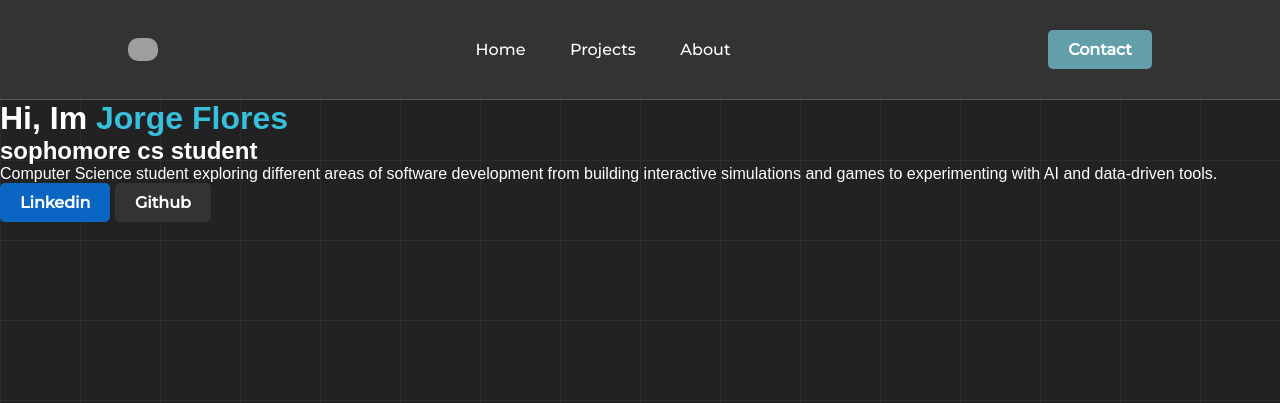
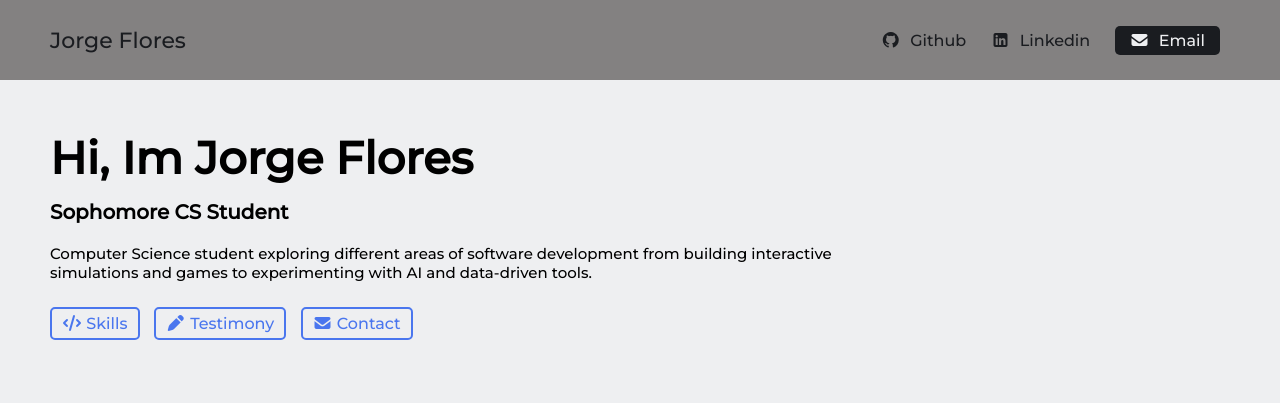
Before and after one commit to JorgeF123/portfolio, a plain HTML site: page index.html in a window 1280 px wide. Drawn offline with Linux system fonts and the light colour scheme; grey boxes are pictures that could not be loaded.

Commit message:
Updated portfolio layout after tutorial

```diff
--- a/index.html
+++ b/index.html
@@ -1,46 +1,103 @@
 <!DOCTYPE html>
-
+<html lang="en">
 <head>
     <meta charset="UTF-8">
-    <meta name="viewpoint" content="width=device-width, initial-scale = 1.0">
-    <title>Document</title>
+    <meta http-equiv="X-UA-Compatible" content="IE=edge">
+    <meta name="viewport" content="width=device-width, initial-scale=1.0">
+
+    <!-- Google Fonts -->
+    <link rel="preconnect" href="https://fonts.googleapis.com">
+    <link rel="preconnect" href="https://fonts.gstatic.com" crossorigin>
+    <link href="https://fonts.googleapis.com/css2?family=Montserrat:wght@500&display=swap" rel="stylesheet">
+
+    <!-- Font Awesome -->
+    <link
+        rel="stylesheet"
+        href="https://cdnjs.cloudflare.com/ajax/libs/font-awesome/7.0.1/css/all.min.css"
+        integrity="sha512-2SwdPD6INVrV/lHTZbO2nodKhrnDdJK9/kg2XD1r9uGqPo1cUbujc+IYdlYdEErWNu69gVcYgdxlmVmzTWnetw=="
+        crossorigin="anonymous" referrerpolicy="no-referrer"
+    />
+
+    <!-- CSS -->
     <link rel="stylesheet" href="style.css">
+
+    <title>Portfolio | Jorge Flores</title>
 </head>
 
+<body>
+     <!-- navbar -->
+    <header>
+        <nav>
+            <div class="left">
+                <a href="/">Jorge Flores</a>
+            </div>
+
+            <div class="right">
+                <a href="https://github.com/JorgeF123" target="_blank" rel="noopener noreferrer">
+                    <i class="fa-brands fa-github"></i>
+                    <span>Github</span>
+                </a>
+
+                <a href="https://linkedin.com/in/jorge-flores-53432334b" target="_blank" rel="noopener noreferrer">
+                    <i class="fa-brands fa-square-linkedin"></i>
+                    <span>Linkedin</span>
+                </a>
+
+                <a href="mailto:jorgefloresramirez01@gmail.com">
+                    <i class="fa-solid fa-envelope"></i>
+                    <span>Email</span>
+                </a>
+            </div>
+        </nav>
+    </header>
+
+    <main>
+        <!-- section 1 hero -->
+        <section class="hero-section">
+            <div class="text">
+                <h2>Hi, Im Jorge Flores</h2>
+                <h3>Sophomore CS Student</h3>
+                <p>
+                    Computer Science student exploring different
+                    areas of software development from building
+                    interactive simulations and games to
+                    experimenting with AI and data-driven tools.
+                </p>
+                <div class="links">
+                    <a href="#skills">
+                        <i class="fa-solid fa-code"></i>
+                        <span>Skills</span>
+                    </a>
+
+                    <a href="#testimony">
+                        <i class="fa-solid fa-pen"></i>
+                        <span>Testimony</span>
+                    </a>
+
+                    <a href="#contact">
+                        <i class="fa-solid fa-envelope"></i>
+                        <span>Contact</span>
+                    </a>
 
 
-<body>
-    <header>
-       <img class="logo" src="images/Bullet.png" alt="logo">
-        <nav>
-            <ul class ="nav_links">
-                <li><a href="#">Home</a></li>
-                <li><a href="#">Projects</a></li>
-                <li><a href="#">About</a></li>
-            </ul>
-        </nav>
-         <a
-        href="https://www.linkedin.com/in/jorge-flores-53432334b" class="button Contact"
-        target="_blank">Contact
-        </a>
-    </header>
+                </div>
+            </div>
 
-    <h1>Hi, Im <span class="highlight">Jorge Flores</span></h1>
-    <h2>sophomore cs student</h2>
-    <p> Computer Science student exploring different
-        areas of software development from building interactive simulations
-        and games to experimenting with AI and data-driven tools.</p>
+            <div class="headshot"></div>
+        </section>
 
-    <a
-        href="https://www.linkedin.com/in/jorge-flores-53432334b" class="button Linkedin"
-        target="_blank">Linkedin
-    </a>
 
-    <a
-        href="https://github.com/JorgeF123" class="button Github"
-        target="_blank">Github
-    </a>
+        <!-- section 2 skills -->
+        <section id="skills"> </section>
+
+        <!-- section 3 testimony -->
+        <section id="testimony"> </section>
+
+        <!-- section 4 contact -->
+        <section id="contact"> </section>
+    </main>
 
 
 </body>
+
 </html>
--- a/style.css
+++ b/style.css
@@ -1,102 +1,143 @@
-@import url('https://fonts.googleapis.com/css2?family=Montserrat:wght@500&display=swap');
+:root {
+  --text-color: #1a1c20;
+  --link-color: #4a76ee;
+  --background-color: #eeeff1;
+  --header-color: #838181;
+}
+
 * {
-  box-sizing: border-box;
   margin: 0;
   padding: 0;
+  box-sizing: border-box;
+}
 
+html {
+  scroll-behavior: smooth;
+}
 
+body {
+  font-family: "Montserrat", sans-serif;
+  background-color: var(--background-color);
 }
+
+a {
+  color: var(--link-color);
+  text-decoration: none;
+}
+
 header {
+  background-color: var(--header-color);
+}
+/* NAVBAR */
+
+nav {
   display: flex;
   justify-content: space-between;
   align-items: center;
-  padding: 30px 10%;
-  background-color: #333;
-  border-bottom: 1px solid rgba(255,255,255,0.2);
+
+  padding: 0 50px;
+  height: 80px;
+}
+
+nav .left a {
+  color: var(--text-color);
+  font-size: 22px;
+  font-weight:500;
+}
+
+nav .right a {
+  color: var(--text-color);
+  margin: 0 10px;
+}
+
+nav .right a:last-child {
+  color: var(--background-color);
+  background-color: var(--text-color);
+  padding: 5px 15px;
+  border-radius: 5px;
+}
+
+nav .right a span {
+  margin-left: 5px;
+}
+
+
+/* section 1 hero */
+.hero-section{
+  display: flex;
+  justify-self: space-between;
+  align-items: center;
+  padding: 0 50px;
+  margin: 50px 0;
+  gap: 40px;
+}
+
+.hero-section .text{
+  flex: 5;
 
 }
 
-li, a, button{
-  font-family: "Montserrat", sans-serif;
-  font-weight: 500;
-  font-size: 16px;
-  color: white;
-  text-decoration: none;
+.hero-section .text h2{
+  font-size: 45px;
 
 }
-.logo{
-  width: 30px;      /* set the width you want */
-  height: auto;      /* keeps the correct proportions */
-  border-radius: 10px; /* optional: round corners */
-  cursor: pointer;
-}
-.nav_links{
-  list-style: none;
+
+.hero-section .text h3{
+  margin-top: 15px;
+  font-size: 20px;
+
 }
 
-.nav_links li{
-  display: inline-block;
-  padding:0px 20px;
+.hero-section .text p{
+  margin-top: 20px;
+  font-size: 15px;
+
 }
 
-.nav_links li a{
-  transition: all 0.3s ease 0s;
+.hero-section .text .links{
+  margin-top: 25px;
+
 }
 
-.nav_links li a:hover{
-  color: #639FAB;
+.hero-section .text .links a{
+  display: inline-block;
+  padding: 5px 10px;
+  border: 2px solid var(--link-color);
+  border-radius: 5px;
+  margin-right: 10px;
+  margin-bottom: 10px;
+  transition: .1s;
 }
 
-.button {
-  color: white; /* Text color */
-  padding: 10px 20px; /* Space inside the button */
-  border-radius: 5px; /* Rounded corners */
-  text-decoration: none; /* Remove underline from link */
-  display: inline-block; /* Allows padding and margin */
-  font-weight: bold; /* Make text bold */
-  text-align: center; /* Center the text */
-}
-/* Contact button */
-.Contact{
-  background-color: #639FAB;
-}
-.Contact:hover{
-  background-color: #5d8f9a;
-}
-/* Github button color and hover color */
-.Github {
-  background-color: #333;
-}
-.Github:hover {
-  background-color: #000;
-}
-
-/* Linkedin button color and hover color */
-.Linkedin {
-  background-color: #0a66c2;
-}
-.Linkedin:hover {
-  background-color: #084a94;
-}
-
-body {
-  /* Blueprint color base */
-      background-color: #222222; /* dark blue background */
-
-      /* Create grid lines */
-      background-image:
-        linear-gradient(to right, rgba(255,255,255,0.05) 1px, transparent 1px),
-        linear-gradient(to bottom, rgba(255,255,255,0.05) 1px, transparent 1px);
-
-      background-size: 80px 80px; /* size of the grid squares */
-      color: rgb(255, 255, 255);
-      font-family: Arial, sans-serif;
-      height: 100vh;
-      margin: 0;
+.hero-section .text .links a:hover{
+  color: var(--text-color);
+  border: 2px solid var(--text-color);
 }
 
 
-.highlight {
-  color: #36c0dc; /* light blue */
+.hero-section .headshot{
+  flex: 2;
 
 }
+
+@media(max-width: 600px) {
+  /* NAVBAR */
+  nav {
+    padding: 0 20px
+  }
+
+  nav .right a {
+  font-size: 22px;
+  }
+
+  nav .right a:last-child {
+  color: var(--text-color);
+  background-color: transparent;
+  padding: 0;
+
+  }
+  nav .right a span{
+  display: none;
+  }
+
+}
```
